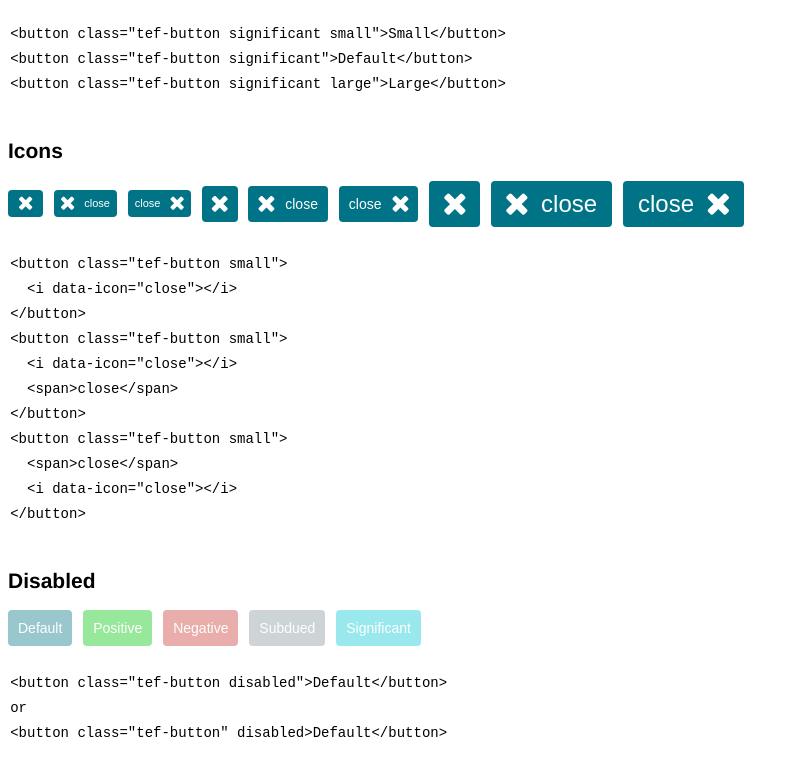
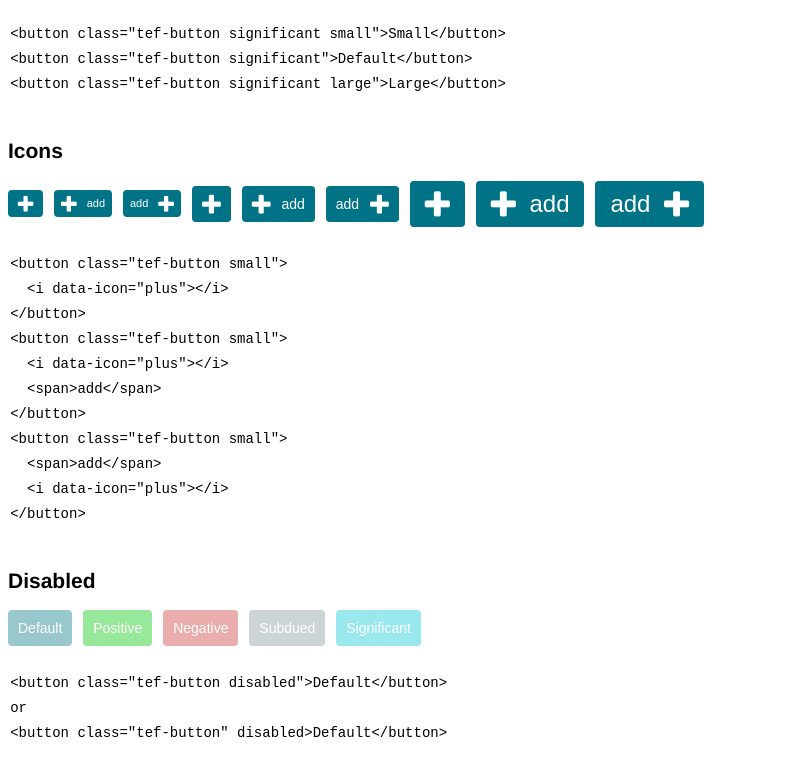
Before and after one commit to rnowm/rcomponents, a website: page index.html in a window 1280 px wide. Shown: the part 1105-1880 px from the top of the page, without its empty margins (0-799 px from the left). Drawn offline with Linux system fonts and the light colour scheme.

Commit message:
new position for icons

```diff
--- a/index.html
+++ b/index.html
@@ -117,51 +117,51 @@
 
     <h2>Icons</h2>
       <button class="tef-button small">
-        <i data-icon="close"></i>
+        <i data-icon="plus"></i>
       </button>
       <button class="tef-button small">
-        <i data-icon="close"></i>
-        <span>close</span>
+        <i data-icon="plus"></i>
+        <span>add</span>
       </button>
       <button class="tef-button small">
-        <span>close</span>
-        <i data-icon="close"></i>
+        <span>add</span>
+        <i data-icon="plus"></i>
       </button>
       <button class="tef-button">
-        <i data-icon="close"></i>
+        <i data-icon="plus"></i>
       </button>
       <button class="tef-button">
-        <i data-icon="close"></i>
-        <span>close</span>
+        <i data-icon="plus"></i>
+        <span>add</span>
       </button>
       <button class="tef-button">
-        <span>close</span>
-        <i data-icon="close"></i>
+        <span>add</span>
+        <i data-icon="plus"></i>
       </button>
       <button class="tef-button large">
-        <i data-icon="close"></i>
+        <i data-icon="plus"></i>
       </button>
       <button class="tef-button large">
-        <i data-icon="close"></i>
-        <span>close</span>
+        <i data-icon="plus"></i>
+        <span>add</span>
       </button>
       <button class="tef-button large">
-        <span>close</span>
-        <i data-icon="close"></i>
+        <span>add</span>
+        <i data-icon="plus"></i>
       </button>
     </div>
     <code>
       <style>
         <button class="tef-button small">
-          <i data-icon="close"></i>
+          <i data-icon="plus"></i>
         </button>
         <button class="tef-button small">
-          <i data-icon="close"></i>
-          <span>close</span>
+          <i data-icon="plus"></i>
+          <span>add</span>
         </button>
         <button class="tef-button small">
-          <span>close</span>
-          <i data-icon="close"></i>
+          <span>add</span>
+          <i data-icon="plus"></i>
         </button>
       </style>
     </code>
--- a/less/buttons.less
+++ b/less/buttons.less
@@ -46,7 +46,7 @@
     position: relative;
     font-size: 24px;
     line-height: 0;
-    top: 3px;
+    top: 5px;
   }
 
   [data-icon] + span {
```
Also changed, not shown: css/buttons.css, css/buttons.min.css.
